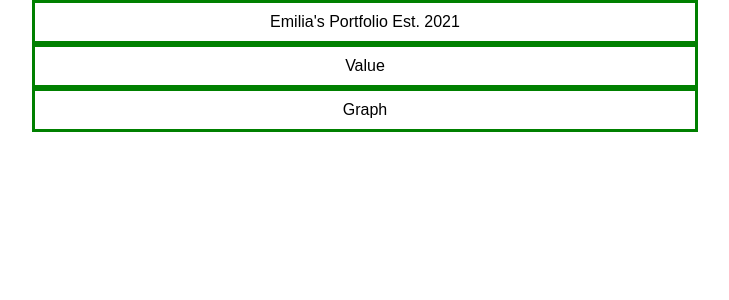
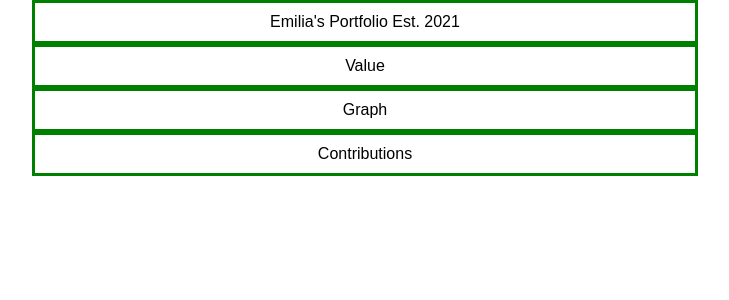
Before and after one commit to Douglas4739/Emilias-Portfolio, a React (Create React App) app: page / in a window 1280 px wide. Shown: the top 300 px of the page, without its empty margins (275-1004 px from the left). Built offline with nearby package versions, Linux system fonts and the light colour scheme.

Commit message:
added Contributions component

```diff
--- a/src/App.js
+++ b/src/App.js
@@ -2,6 +2,7 @@ import './App.css';
 import Header from './Header.js';
 import Value from './Value.js';
 import Graph from './Graph.js';
+import Contributions from './Contributions.js';
 
 
 function App() {
@@ -10,6 +11,7 @@ function App() {
       <Header />
       <Value />
       <Graph />
+      <Contributions />
     </div>
   );
 }
--- /dev/null
+++ b/src/Contributions.css
@@ -0,0 +1,8 @@
+.contributions {
+    font-family:Arial, Helvetica, sans-serif;
+    margin: auto;
+    width: 50%;
+    border: 3px solid green;
+    padding: 10px;
+    size: 30px;
+}
--- /dev/null
+++ b/src/Contributions.js
@@ -0,0 +1,10 @@
+import React from 'react';
+import './Contributions.css';
+
+function Contributions() {
+  return (
+    <div className="contributions">Contributions</div>
+  )
+}
+
+export default Contributions
```
